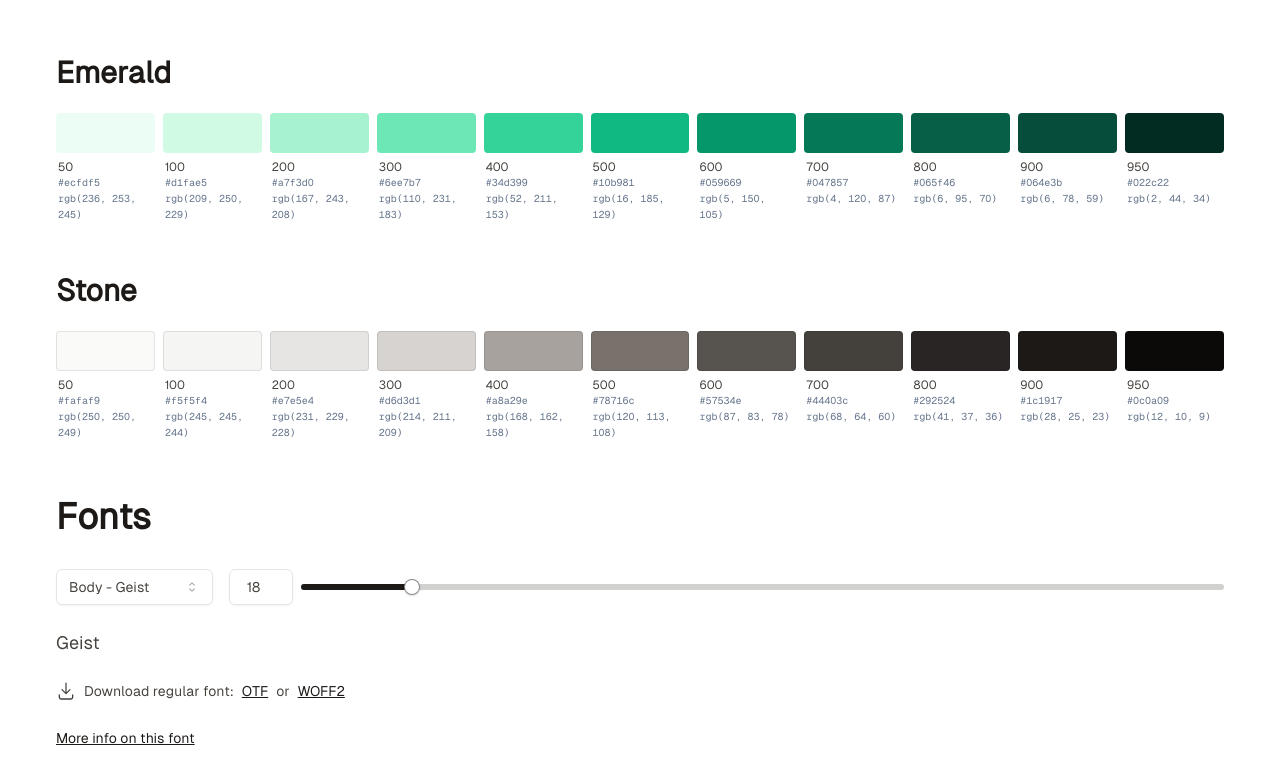
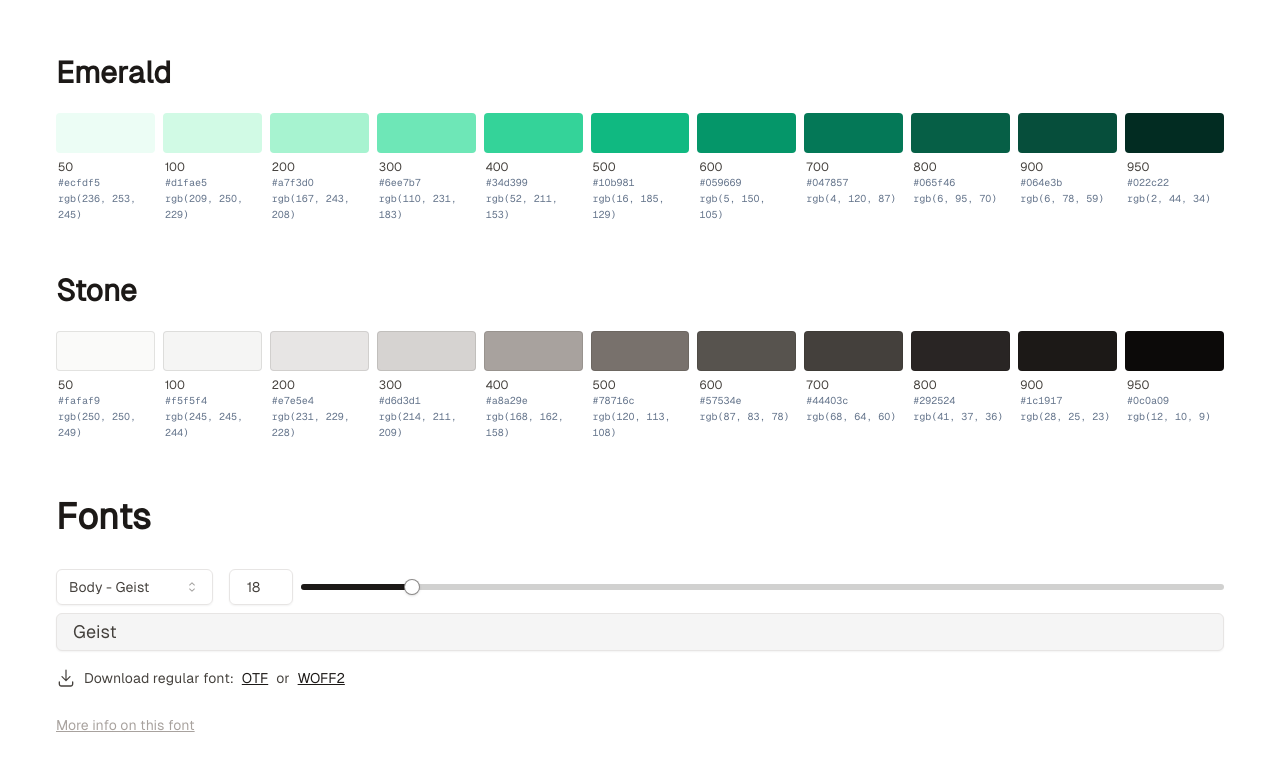
Before and after one commit to Sidd-underscore/lincoln-leek-web, a Next.js app: page /brand in a window 1280 px wide. Shown: the part 1639-2423 px from the top of the page. Built offline with nearby package versions, Linux system fonts and the light colour scheme.

Commit message:
[FIX] final fixes for font section of the brand page

```diff
--- a/components/brand/fonts.jsx
+++ b/components/brand/fonts.jsx
@@ -93,12 +93,9 @@ export function Fonts({ fonts }) {
 
           <div className="mb-6">
             <div
-              className={`flex w-full cursor-text items-center gap-x-3 sm:block sm:space-y-1.5 ${selectedFont.className}`}
+              className={`flex w-full cursor-text items-center gap-x-3 sm:block sm:space-y-1.5 `}
             >
-              <p className="my-2" style={{ fontSize: fontSize[0] }}>
-                {selectedFont.fontName}
-              </p>
-            </div>
+              <Input className={"h-auto bg-neutral-100 dark:bg-neutral-900 rounded-md py-2 px-4 my-2 " + selectedFont.className} style={{ fontSize: fontSize[0] }} placeholder={selectedFont.fontName}  defaultValue={selectedFont.fontName} />            </div>
 
             {Object.entries(selectedFont.src).flatMap(([key, value]) => (
               <p
@@ -130,7 +127,7 @@ export function Fonts({ fonts }) {
 
             <a
               href={selectedFont.link}
-              className="mt-4 text-sm"
+              className="mt-4 text-sm text-stone-400 hover:text-stone-900 dark:hover:text-stone-50 transition"
               target="_blank"
             >
               More info on this font
```
